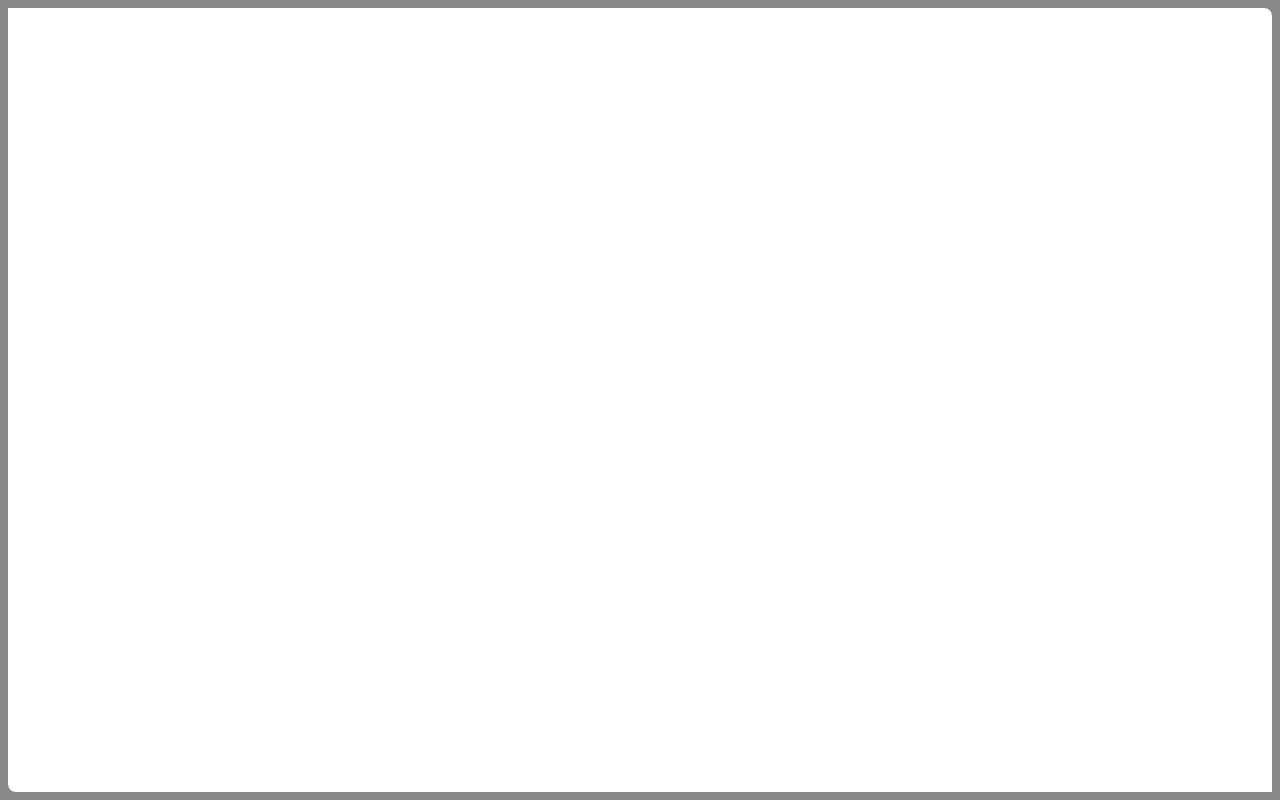
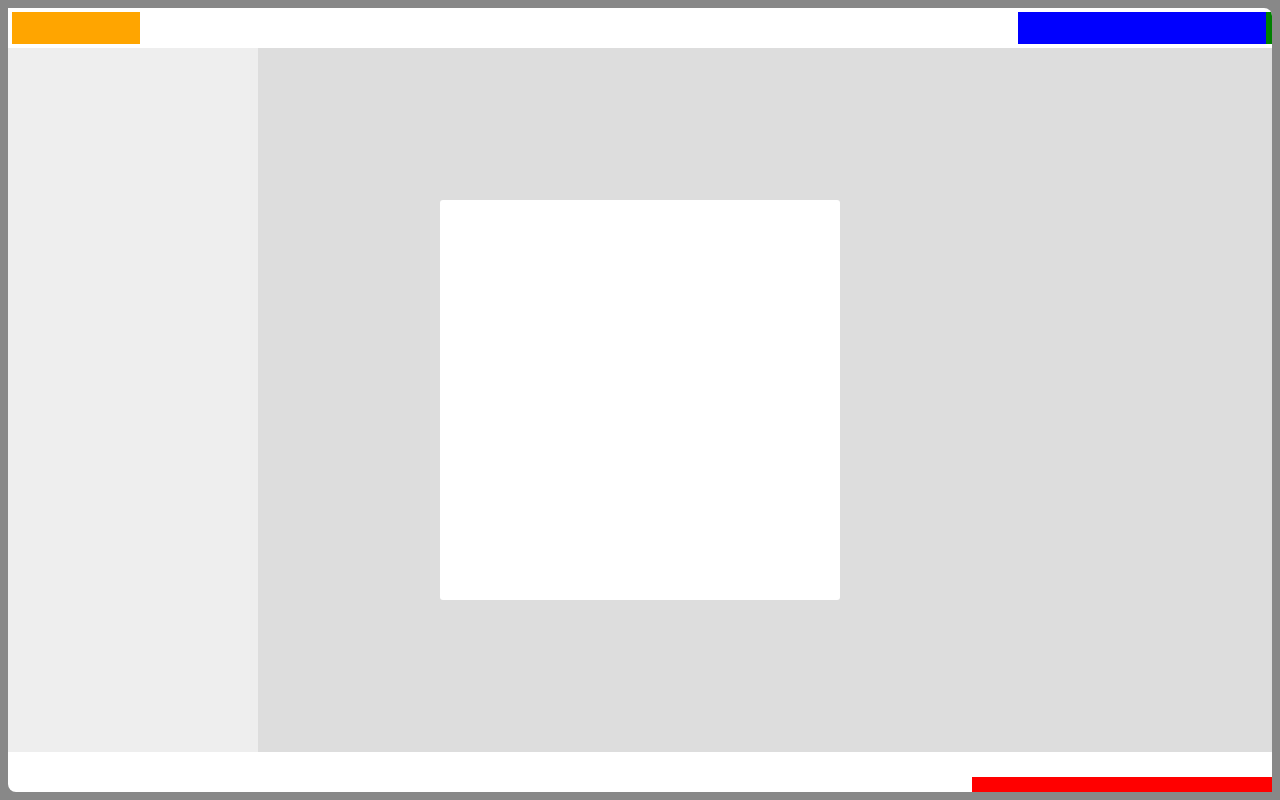
Before and after one commit to aruyamam/spwa, a website built with webpack: page src/index.html in a window 1280 px wide. Built offline with nearby package versions, Linux system fonts and the light colour scheme.

Commit message:
3.4.3 シェルスタイルシートを記述する

```diff
--- /dev/null
+++ b/src/styles/_spa.shell.scss
@@ -0,0 +1,92 @@
+.spa-shell-head,
+.spa-shell-head-logo,
+.spa-shell-head-acct,
+.spa-shell-head-search,
+.spa-shell-main,
+.spa-shell-main-nav,
+.spa-shell-main-content,
+.spa-shell-foot,
+.spa-shell-chat,
+.spa-shell-modal {
+   position: absolute;
+}
+.spa-shell-head {
+   top: 0;
+   left: 0;
+   right: 0;
+   height: 40px;
+}
+.spa-shell-head-logo {
+   top: 4px;
+   left: 4px;
+   height: 32px;
+   width: 128px;
+   background: orange;
+}
+.spa-shell-head-acct {
+   top: 4px;
+   right: 0;
+   width: 64px;
+   height: 32px;
+   background: green;
+}
+.spa-shell-head-search {
+   top: 4px;
+   right: 6px;
+   width: 248px;
+   height: 32px;
+   background: blue;
+}
+
+.spa-shell-main {
+   top: 40px;
+   left: 0;
+   bottom: 40px;
+   right: 0;
+}
+.spa-shell-main-content,
+.spa-shell-main-nav {
+   top: 0;
+   bottom: 0;
+}
+.spa-shell-main-nav {
+   width: 250px;
+   background: #eee;
+}
+.spa-x-closed .spa-shell-main-nav {
+   width: 0;
+}
+.spa-shell-main-content {
+   left: 250px;
+   right: 0;
+   background: #ddd;
+}
+.spa-x-closed .spa-shell-main-content {
+   left: 0;
+}
+
+.spa-shell-foot {
+   bottom: 0;
+   left: 0;
+   right: 0;
+   height: 40px;
+}
+.spa-shell-chat {
+   bottom: 0;
+   right: 0;
+   width: 300px;
+   height: 15px;
+   background: red;
+   z-index: 2;
+}
+.spa-shell-modal {
+   margin-top: -200px;
+   margin-left: -200px;
+   top: 50%;
+   left: 50%;
+   width: 400px;
+   height: 400px;
+   background: #fff;
+   border-radius: 3px;
+   z-index: 1;
+}
--- a/src/styles/style.scss
+++ b/src/styles/style.scss
@@ -1,2 +1,3 @@
 @import './base';
 @import './spa';
+@import './spa.shell';
```
